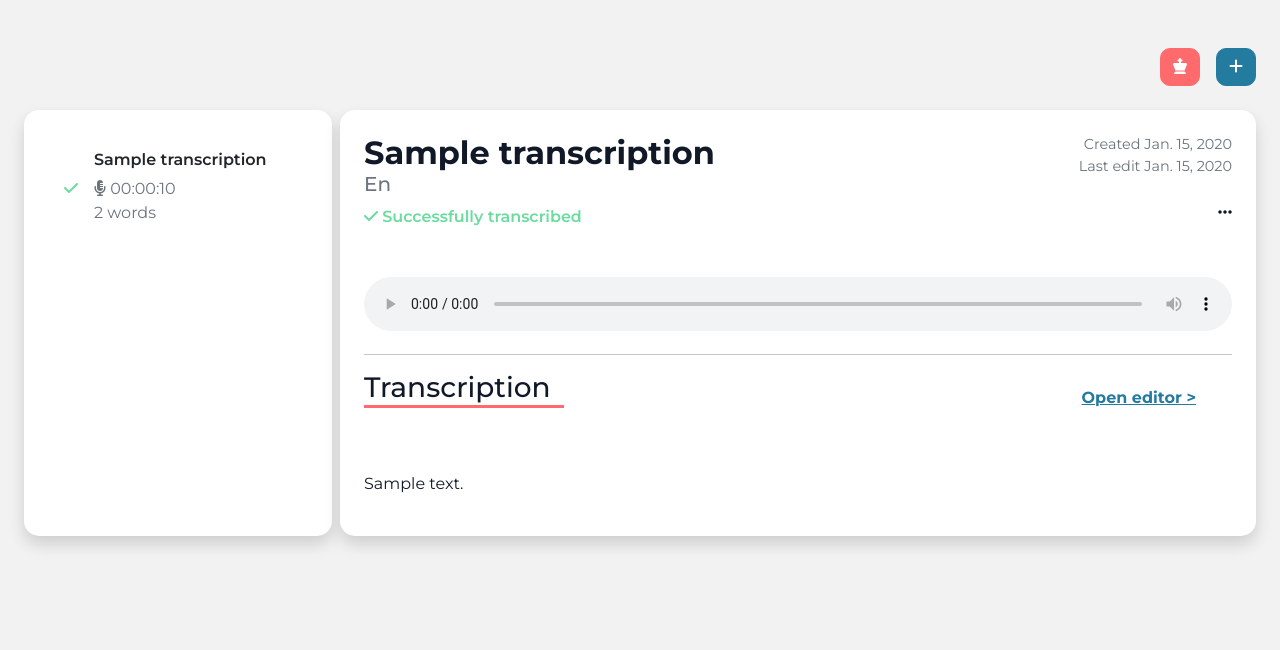
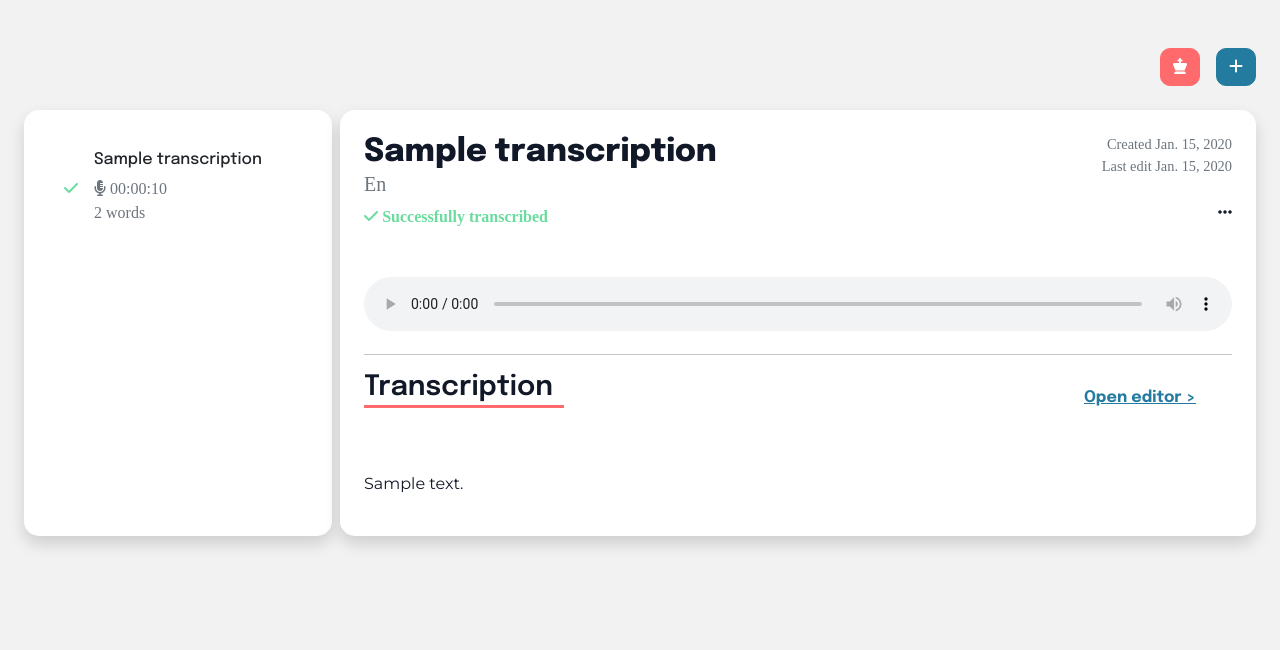
Before and after one commit to mattiolato98/ghost, a Django app: page /transcribe/list/1 in a window 1280 px wide. Shown: the part 80-730 px from the top of the page. Run offline with Django 4.2, Linux system fonts and the light colour scheme; a user stored in the database is signed in; tables that the repository leaves empty hold one stand-in row (values such as "Sample post"); parts of the project's set-up code (start-up, migrations or seed data) failed here and were passed over; some libraries are stand-ins or nearby versions; some web fonts are replaced.

Commit message:
tempaltes: renamed header-font -> subtitle-font

```diff
--- a/django-app/templates/base_box.html
+++ b/django-app/templates/base_box.html
@@ -10,8 +10,8 @@
             </div>
             <div class="row mb-4">
                 <div class="col">
-                    <h2 class="site-color header-font mb-0">{% block box_title %}{% endblock %}</h2>
-                    <span class="text-muted header-font">{% block box_subtitle %}{% endblock %}</span>
+                    <h2 class="site-color logo-font mb-0">{% block box_title %}{% endblock %}</h2>
+                    <span class="text-muted subtitle-font">{% block box_subtitle %}{% endblock %}</span>
                 </div>
             </div>
             <div class="row">
--- a/django-app/transcribe/templates/transcribe/transcription_delete.html
+++ b/django-app/transcribe/templates/transcribe/transcription_delete.html
@@ -19,8 +19,8 @@
             </div>
             <div class="row mb-4">
                 <div class="col">
-                    <h2 class="site-color header-font mb-0">{{ object.name }}</h2>
-                    <span class="text-muted header-font">{% translate "Delete transcription" %}</span>
+                    <h2 class="site-color subtitle-font mb-0">{{ object.name }}</h2>
+                    <span class="text-muted subtitle-font">{% translate "Delete transcription" %}</span>
                 </div>
             </div>
             <div class="row">
--- a/django-app/transcribe/templates/transcribe/transcription_detail.html
+++ b/django-app/transcribe/templates/transcribe/transcription_detail.html
@@ -13,26 +13,26 @@
     <div class="row mb-5 gap-3">
         <div class="col">
             <div class="d-flex flex-column mb-3 d-sm-none">
-                <span class="text-muted header-font font-size-90">
+                <span class="text-muted subtitle-font font-size-90">
                     {% translate "Created" %}
                     {{ transcription_object.create_datetime|naturalday }}
                 </span>
-                <span class="text-muted header-font font-size-90">
+                <span class="text-muted subtitle-font font-size-90">
                     {% translate "Last edit" %}
                     {{ transcription_object.last_edit|naturalday }}
                 </span>
             </div>
-            <h2 class="header-font mb-0">{{ transcription_object.name }}</h2>
-            <h5 class="text-muted">{{ transcription_object.get_language_display|title }}</h5>
+            <h2 class="logo-font font-8 mb-0">{{ transcription_object.name }}</h2>
+            <h5 class="subtitle-font text-muted">{{ transcription_object.get_language_display|title }}</h5>
             <div>
                 {% if transcription_object.transcribed %}
                     <i class="fa-solid fa-check site-green-text mt-1"></i>
-                    <span class="site-green-text font-6 header-font">
+                    <span class="site-green-text font-6 subtitle-font">
                         {% translate "Successfully transcribed" %}
                     </span>
                 {% else %}
                     <div class="spinner-border spinner-border-sm site-blue-text mt-1" role="status"></div>
-                    <span class="site-blue-text font-6 header-font">
+                    <span class="site-blue-text font-6 subtitle-font">
                         {% translate "Processing audio" %}
                     </span>
                 {% endif %}
@@ -40,11 +40,11 @@
         </div>
         <div class="d-flex col-auto justify-content-start align-items-end flex-column">
             <div class="d-sm-flex flex-column align-items-end d-none">
-                <span class="text-muted header-font font-size-90">
+                <span class="text-muted subtitle-font font-size-90">
                     {% translate "Created" %}
                     {{ transcription_object.create_datetime|naturalday }}
                 </span>
-                    <span class="text-muted header-font font-size-90">
+                    <span class="text-muted subtitle-font font-size-90">
                     {% translate "Last edit" %}
                     {{ transcription_object.last_edit|naturalday }}
                 </span>
@@ -84,12 +84,12 @@
         <hr>
         <div class="row me-4">
             <div class="col">
-                <h3 class="header-font mb-0">{% translate 'Transcription' %}</h3>
+                <h3 class="logo-font font-6 mb-0">{% translate 'Transcription' %}</h3>
                 <hr id="transcription-header-hr" class="site-red-text mt-0">
             </div>
             <div class="col-auto d-flex align-items-center">
                 <a href="{% url 'transcribe:transcription-update' transcription_object.pk %}"
-                   class="site-blue-text font-7">
+                   class="site-blue-text logo-font font-7">
                     {% translate 'Open editor' %} >
                 </a>
             </div>
--- a/django-app/transcribe/templates/transcribe/transcription_list.html
+++ b/django-app/transcribe/templates/transcribe/transcription_list.html
@@ -17,12 +17,12 @@
                     <i class="fa-solid fa-spinner site-yellow-text"></i>
                 {% endif %}
                 <div class="text-wrap">
-                    <h6 class="font-6 header-font">{{ transcription.name }}</h6>
-                    <p class="mb-0 text-muted header-font">
+                    <h6 class="font-5 logo-font">{{ transcription.name }}</h6>
+                    <p class="mb-0 text-muted subtitle-font">
                         <i class="fa-solid fa-microphone-lines"></i>
                         {{ transcription.readable_duration }}
                     </p>
-                    <p class="mb-0 text-muted header-font">
+                    <p class="mb-0 text-muted subtitle-font">
                         {{ transcription.text_words }} {% translate "words" %}
                     </p>
                 </div>
--- a/django-app/transcribe/templates/transcribe/transcription_list_and_detail.html
+++ b/django-app/transcribe/templates/transcribe/transcription_list_and_detail.html
@@ -69,7 +69,7 @@
             {% else %}
                 {% include 'transcribe/transcription_list.html' %}
                 <div class="col d-lg-flex d-none align-items-center mt-4 flex-column" style="margin-top: 15rem !important;">
-                    <p class="d-flex flex-column mb-0">
+                    <p class="d-flex flex-column mb-0 logo-font">
                         {% blocktranslate %}
                             <span class="font-7">Select</span>
                             <span class="font-7 font-size-150">a transcription</span>
--- a/django-app/user_management/templates/registration/base_signin.html
+++ b/django-app/user_management/templates/registration/base_signin.html
@@ -13,7 +13,7 @@
                 <div class="mb-5 d-flex flex-column align-items-center">
                     <img src="{% static 'img/ghost.png' %}" alt="Ghost icon" class="picture-small-fixed">
                     <h2 class="font-7 logo-font site-color mb-0 text-center">{% block signing_title %}{% endblock %}</h2>
-                    <span class="header-font text-center">{% block signing_subtitle %}{% endblock %}</span>
+                    <span class="subtitle-font text-center">{% block signing_subtitle %}{% endblock %}</span>
                 </div>
                 <form method="POST">
                     <div>
--- a/django-app/user_management/templates/user_management/email_verification_needed.html
+++ b/django-app/user_management/templates/user_management/email_verification_needed.html
@@ -7,7 +7,7 @@
     <div class="row justify-content-center p-4">
         <div class="col-md-9 col-12">
             <h3 class="font-7 logo-font text-center site-color">{% translate "Check your email inbox." %}</h3>
-            <h5 class="font-7 text-muted text-center header-font">
+            <h5 class="font-7 text-muted text-center subtitle-font">
                 {% blocktranslate %}
                     You should have received a link to confirm your email.
                     If you have already confirmed it, you can now log in.
--- a/django-app/user_management/templates/user_management/email_verified.html
+++ b/django-app/user_management/templates/user_management/email_verified.html
@@ -17,7 +17,7 @@
         <div class="row">
             <div class="col site-col p-4">
                 <h3 class="font-7 logo-font site-color big-text mb-3">{% translate "Welcome" %}</h3>
-                <h5 class="font-5 header-font">
+                <h5 class="font-5 subtitle-font">
                     {% translate "Your email has been successfully verified." %}
                     <a class="site-blue-text font-7 site-light-blue-text-mobile"
                        href="{% url 'home' %}">
```
